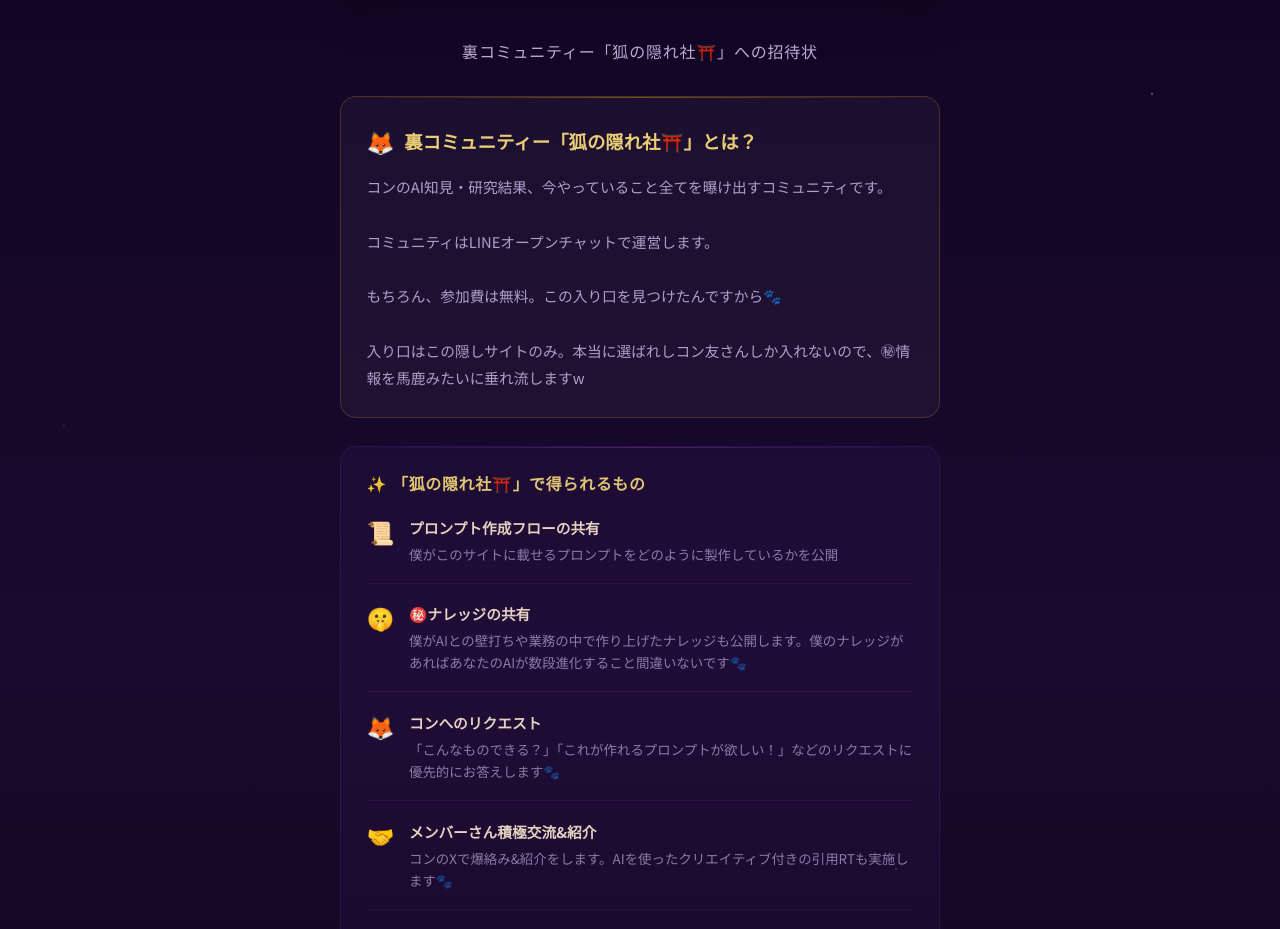
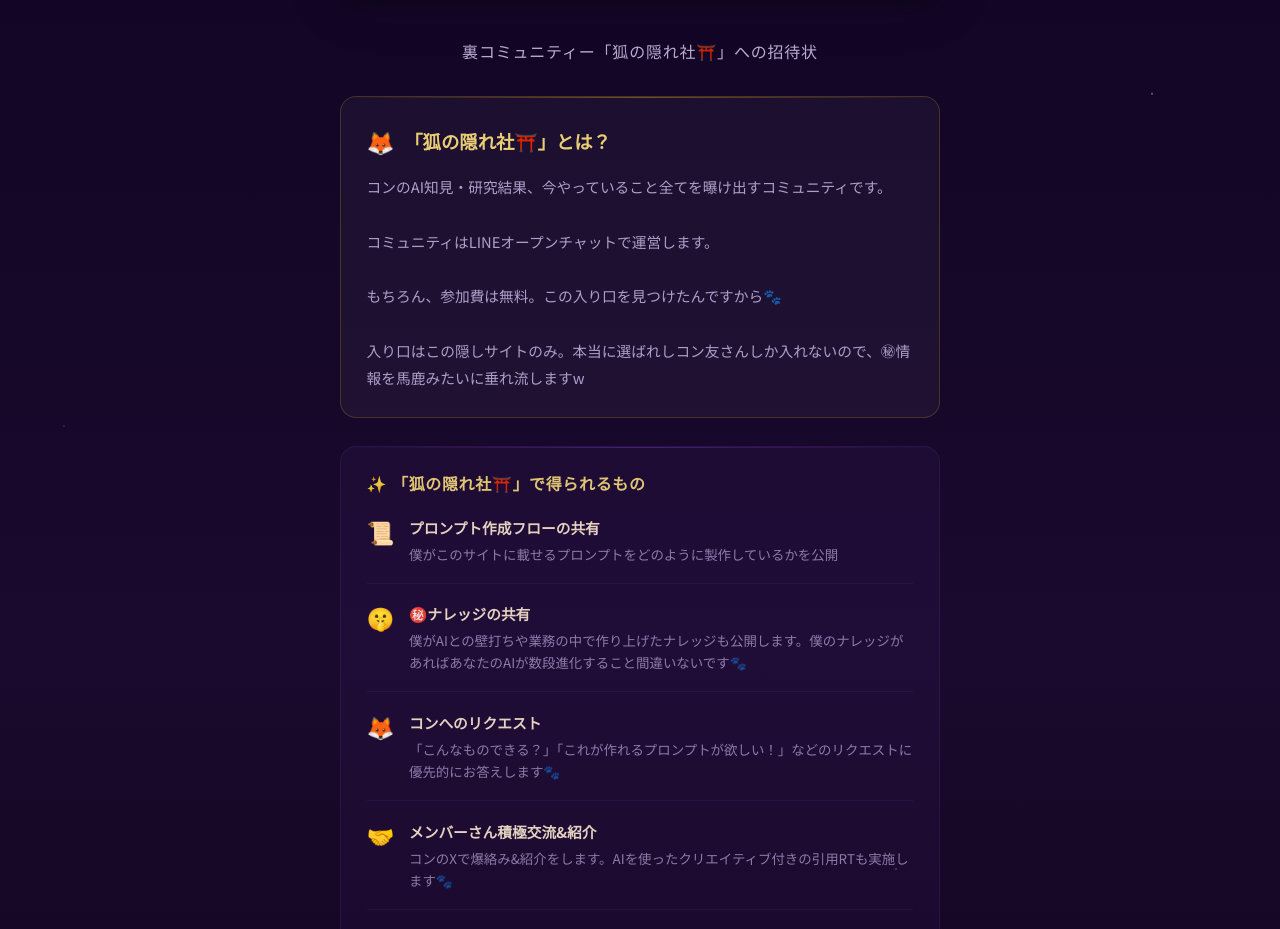
Before and after one commit to conconai00/ai_site, a Next.js app: page /secret in a window 1280 px wide. Shown: the part 967-1896 px from the top of the page. Built offline with nearby package versions, Linux system fonts and the light colour scheme.

Commit message:
fix: 狐の隠れ社タイトルから「裏コミュニティー」の文言を削除

```diff
--- a/src/app/secret/page.tsx
+++ b/src/app/secret/page.tsx
@@ -84,7 +84,7 @@
                     <div className={styles.card}>
                         <div className={styles.cardHeader}>
                             <span className={styles.cardIcon}>🦊</span>
-                            <h2 className={styles.cardTitle}>裏コミュニティー「狐の隠れ社⛩️」とは？</h2>
+                            <h2 className={styles.cardTitle}>「狐の隠れ社⛩️」とは？</h2>
                         </div>
                         <p className={styles.cardText}>
                             コンのAI知見・研究結果、今やっていること全てを曝け出すコミュニティです。<br />
```
